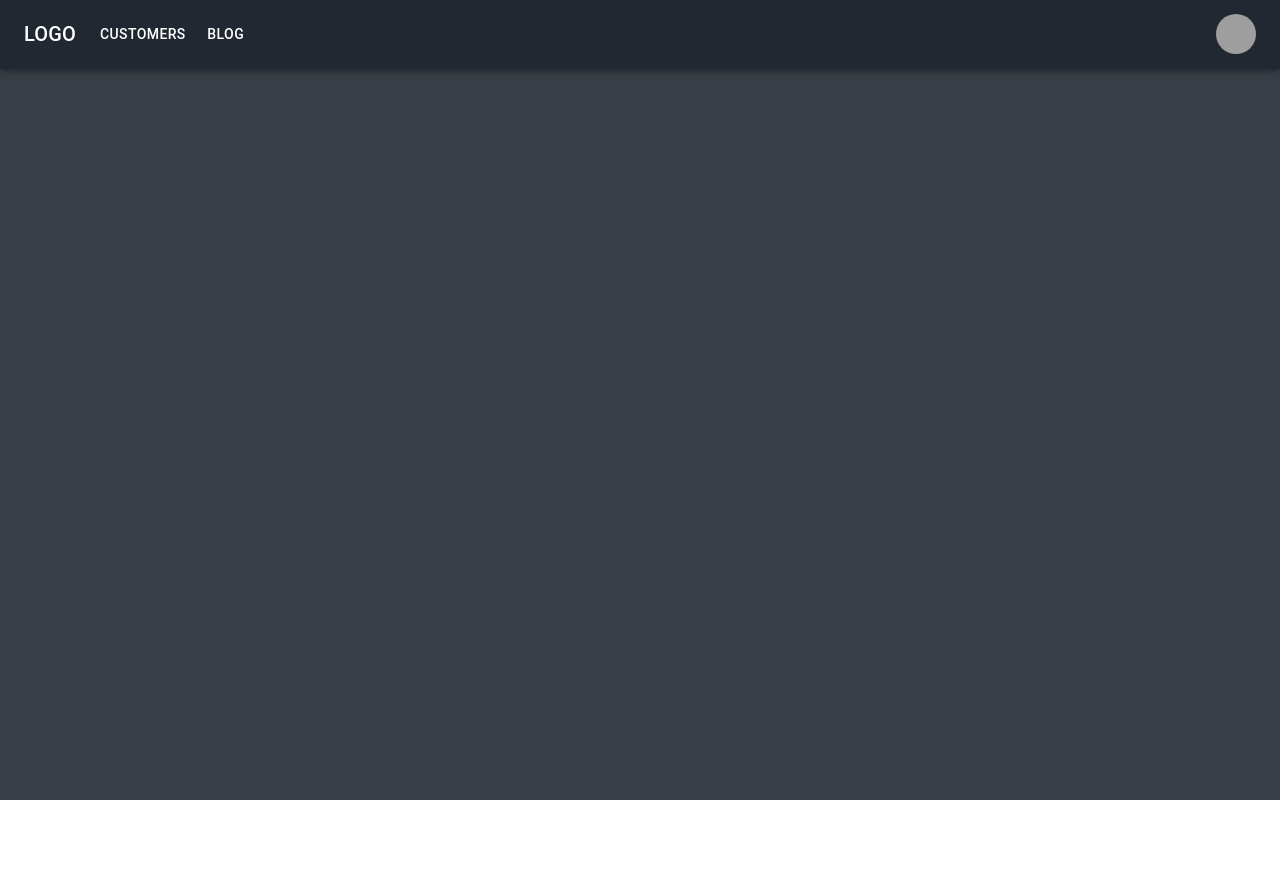
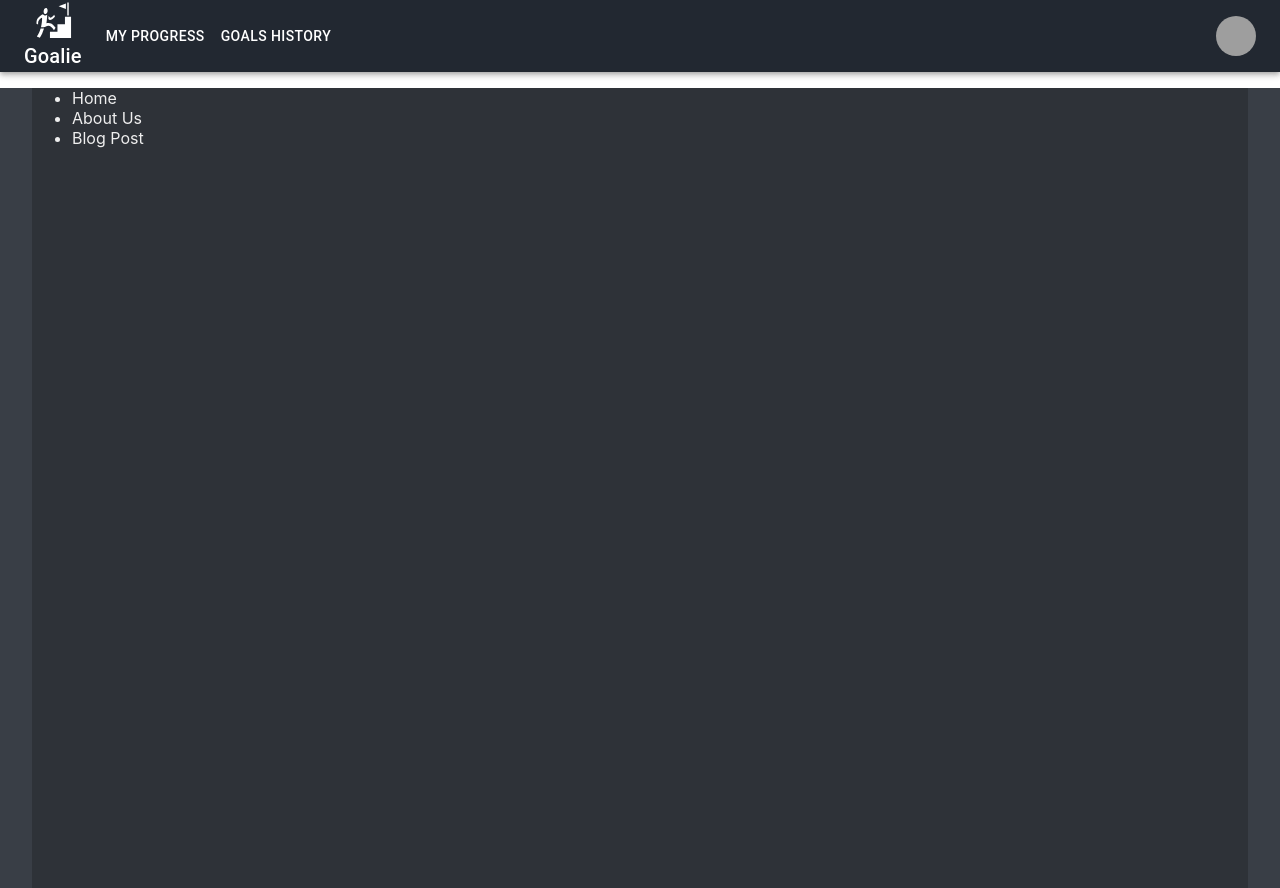
Before and after one commit to alluballu1/PTPartner_app, a Next.js app: page / in a window 1280 px wide. Before the commit the page ends 800 px from the top, so only its background shows below. Built offline with nearby package versions, Linux system fonts and the light colour scheme; grey boxes are pictures that could not be loaded.

Commit message:
Small visual changes, pivoting app idea

```diff
--- a/package.json
+++ b/package.json
@@ -16,6 +16,7 @@
     "next": "12.1.0",
     "react": "17.0.2",
     "react-dom": "17.0.2",
+    "react-icons": "^4.3.1",
     "recharts": "^2.1.9"
   },
   "devDependencies": {
--- a/pages/Components/AppBar.jsx
+++ b/pages/Components/AppBar.jsx
@@ -10,12 +10,12 @@ import Badge from "@mui/material/Badge";
 import MenuItem from "@mui/material/MenuItem";
 import Menu from "@mui/material/Menu";
 import MenuIcon from "@mui/icons-material/Menu";
-
+import {GiStairsGoal} from "react-icons/gi"
 const PTAppBar = () => {
   const [anchorElNav, setAnchorElNav] = React.useState(null);
   const [anchorElUser, setAnchorElUser] = React.useState(null);
-  const pages = ["Customers",  "Blog"];
-  const settings = ["Profile", "Account", "Dashboard", "Logout"];
+  const pages = ["My Progress",  "Goals History"];
+  const settings = ["Logout"];
 
   const handleOpenNavMenu = (event) => {
     setAnchorElNav(event.currentTarget);
@@ -32,7 +32,7 @@ const PTAppBar = () => {
     setAnchorElUser(null);
   };
   return (
-    <AppBar sx={{background:"#222831"}} position="fixed">
+    <AppBar sx={{background:"#222831"}} position="relative">
       <Container maxWidth="xl">
         <Toolbar disableGutters>
           <Typography
@@ -41,7 +41,8 @@ const PTAppBar = () => {
             component="div"
             sx={{ mr: 2, display: { xs: "none", md: "flex" } }}
           >
-            LOGO
+            <div style={{display:"flex", flexDirection:"column", alignItems:"center"}}>
+            <GiStairsGoal size={40}/>Goalie </div>
           </Typography>
 
           <Box sx={{ flexGrow: 1, display: { xs: "flex", md: "none" } }}>
@@ -86,7 +87,7 @@ const PTAppBar = () => {
             component="div"
             sx={{ flexGrow: 1, display: { xs: "flex", md: "none" } }}
           >
-            LOGO
+            <GiStairsGoal size={20}/>
           </Typography>
           <Box sx={{ flexGrow: 1, display: { xs: "none", md: "flex" } }}>
             {pages.map((page) => (
--- a/pages/_app.js
+++ b/pages/_app.js
@@ -1,7 +1,13 @@
-import '../styles/globals.css'
+import "../styles/globals.css";
+import PTAppBar from "./Components/AppBar";
 
 function MyApp({ Component, pageProps }) {
-  return <Component {...pageProps} />
+  return (
+    <>
+      <PTAppBar/>
+      <Component {...pageProps} />
+    </>
+  );
 }
 
-export default MyApp
+export default MyApp;
--- a/pages/index.js
+++ b/pages/index.js
@@ -1,13 +1,13 @@
-import styles from '../styles/Home.module.css'
-import AppBar from './Components/AppBar'
+import { Box } from "@mui/material";
+import Link from "next/link";
+import styles from "../styles/Home.module.css";
+import AppBar from "./Components/AppBar";
+import MyProgress from "./screens/MyProgress";
 
 export default function Home() {
   return (
     <>
-     <AppBar/>
-      <div className={styles.container}>
-    </div>
+      <MyProgress/>
     </>
-
-  )
+  );
 }
--- /dev/null
+++ b/pages/screens/MyProgress.jsx
@@ -0,0 +1,32 @@
+import { Box } from "@mui/material";
+import styles from "../../styles/Home.module.css";
+import Link from "next/link";
+
+const MyProgress = () => {
+  return (
+    <div className={styles.container}>
+      <Box
+        sx={{ background: "rgb(0,0,0, 0.2)", height: "100vh", width: "100%" }}
+      >
+        <ul>
+          <li>
+            <Link href="/">
+              <a>Home</a>
+            </Link>
+          </li>
+          <li>
+            <Link href="/about">
+              <a>About Us</a>
+            </Link>
+          </li>
+          <li>
+            <Link href="/blog/hello-world">
+              <a>Blog Post</a>
+            </Link>
+          </li>
+        </ul>
+      </Box>
+    </div>
+  );
+};
+export default MyProgress;
--- a/public/data/tempData.js
+++ b/public/data/tempData.js
@@ -0,0 +1,5 @@
+const programFollowData = {
+    timeSpanDays: 100,
+    goal: "Learn 100 new words",
+
+}
--- a/styles/Home.module.css
+++ b/styles/Home.module.css
@@ -5,6 +5,7 @@
   height: 100vh;
 
 }
+
 
 .main {
   min-height: 100vh;
```
Also changed, not shown: 1 other file (tests, documents, lock files or other folders).
